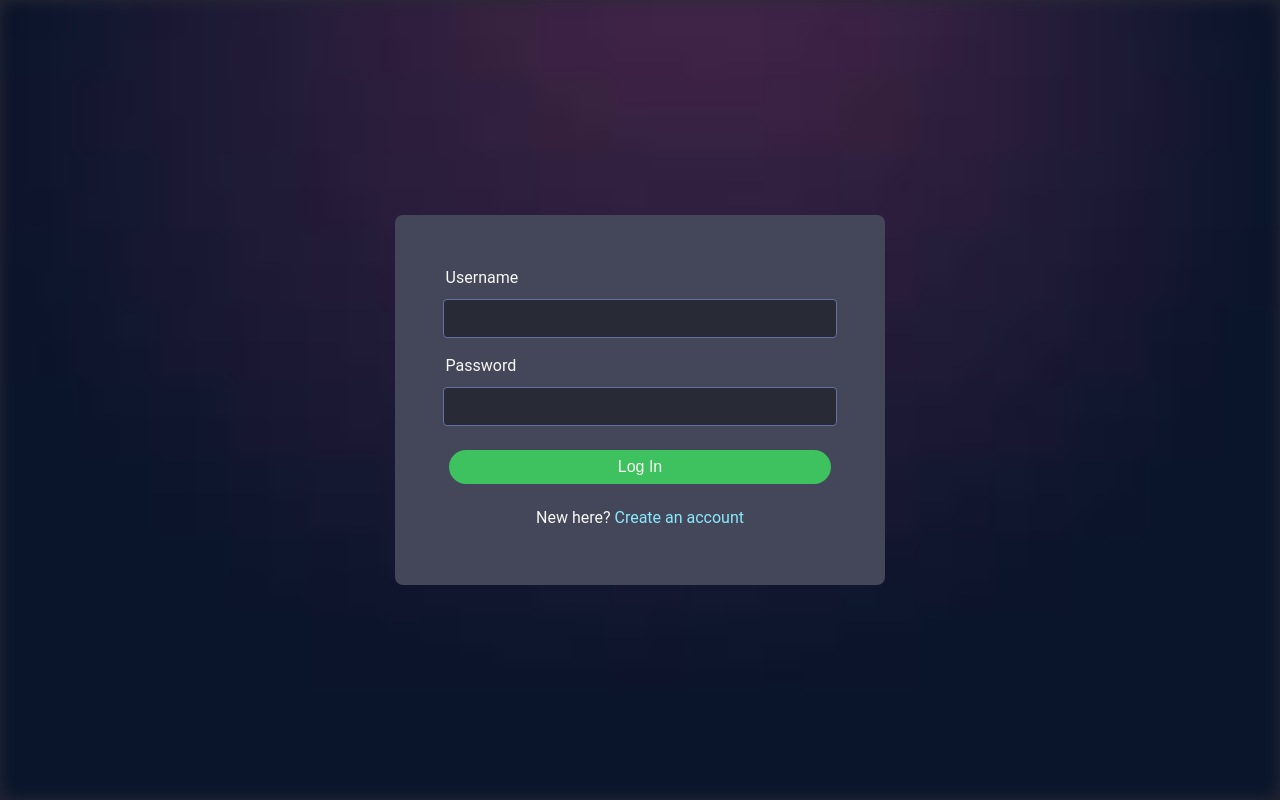
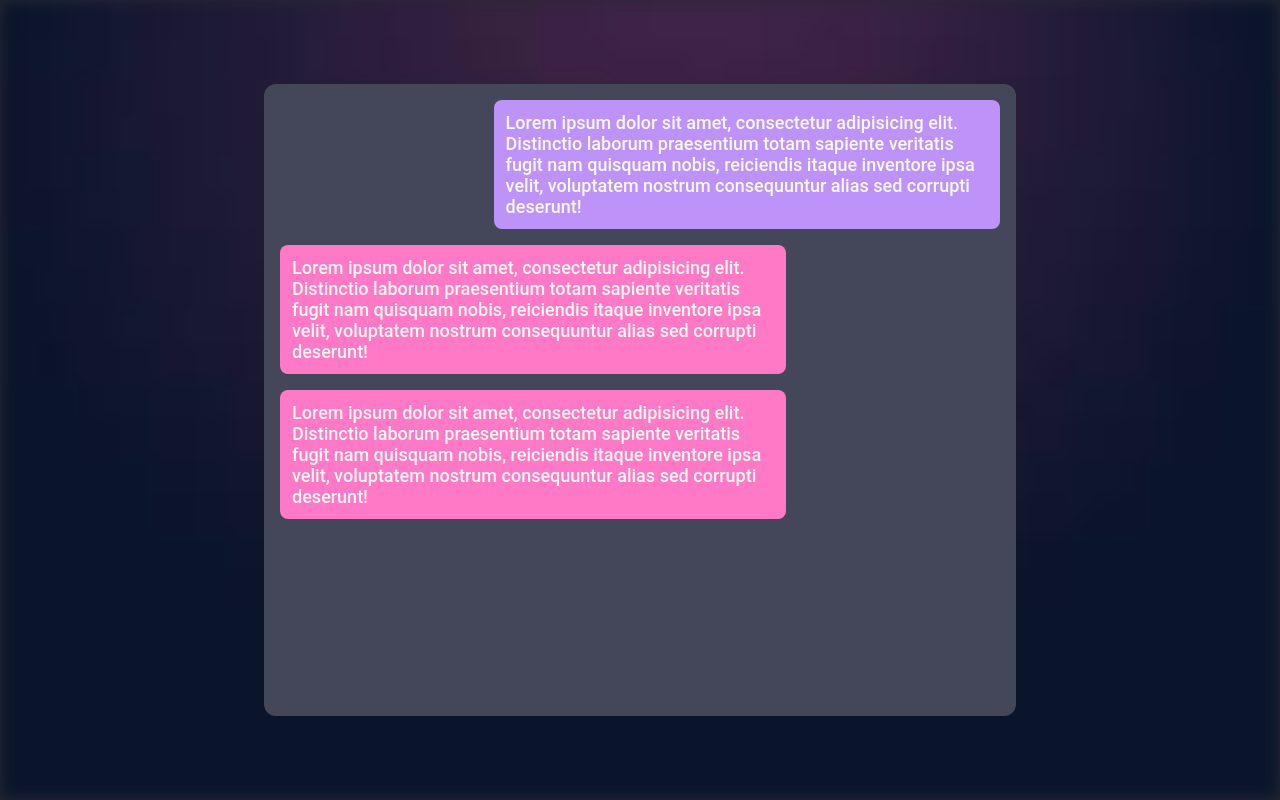
Before and after one commit to zanz1n/ws-messaging-example, a React (Vite) app in the folder packages/client/: page / in a window 1280 px wide. Before the commit this address led to /login. Built offline with nearby package versions, Linux system fonts and the light colour scheme; sample sign-in values are in the browser's storage.

Commit message:
auth context globally available in client

```diff
--- a/packages/client/src/App.tsx
+++ b/packages/client/src/App.tsx
@@ -1,11 +1,14 @@
 import { Outlet } from "react-router-dom";
 import "./App.css";
+import { AuthProvider } from "./lib/context/AuthContext";
 
 export default function App() {
     return (
-        <div className="App">
-            <div className="App-gb-img"></div>
-            <Outlet/>
-        </div>
+        <AuthProvider>
+            <div className="App">
+                <div className="App-gb-img"></div>
+                <Outlet/>
+            </div>
+        </AuthProvider>
     );
 }
--- a/packages/client/src/lib/context/AuthContext.tsx
+++ b/packages/client/src/lib/context/AuthContext.tsx
@@ -16,7 +16,7 @@ export interface LoginProps {
 //@ts-ignore
 const Context = createContext<AuthContext>({});
 
-function AuthProvider({ children }: { children: React.ReactNode }) {
+export function AuthProvider({ children }: { children: React.ReactNode }) {
     const token = localStorage.getItem("token");
 
     const navigate = useNavigate();
```
